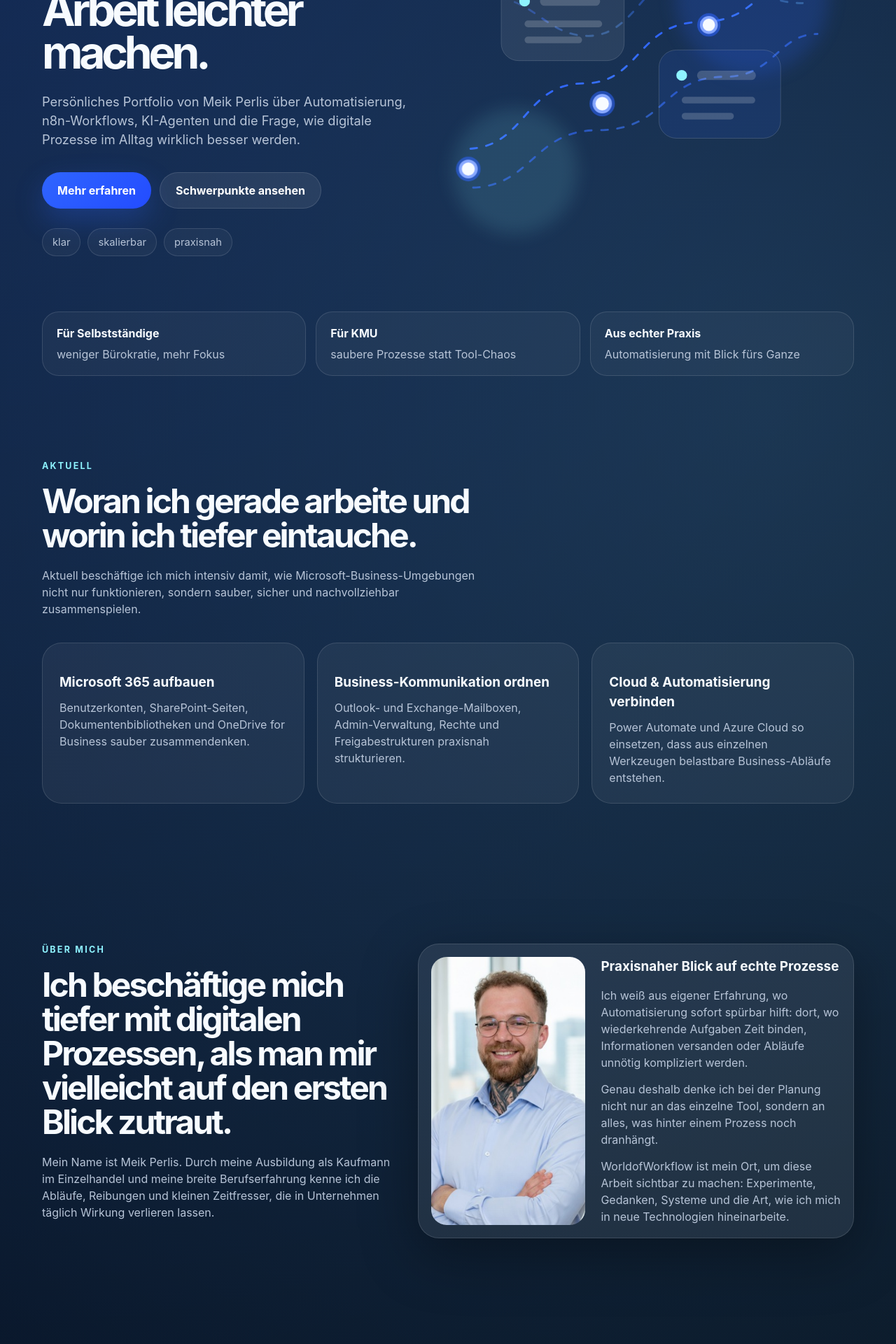
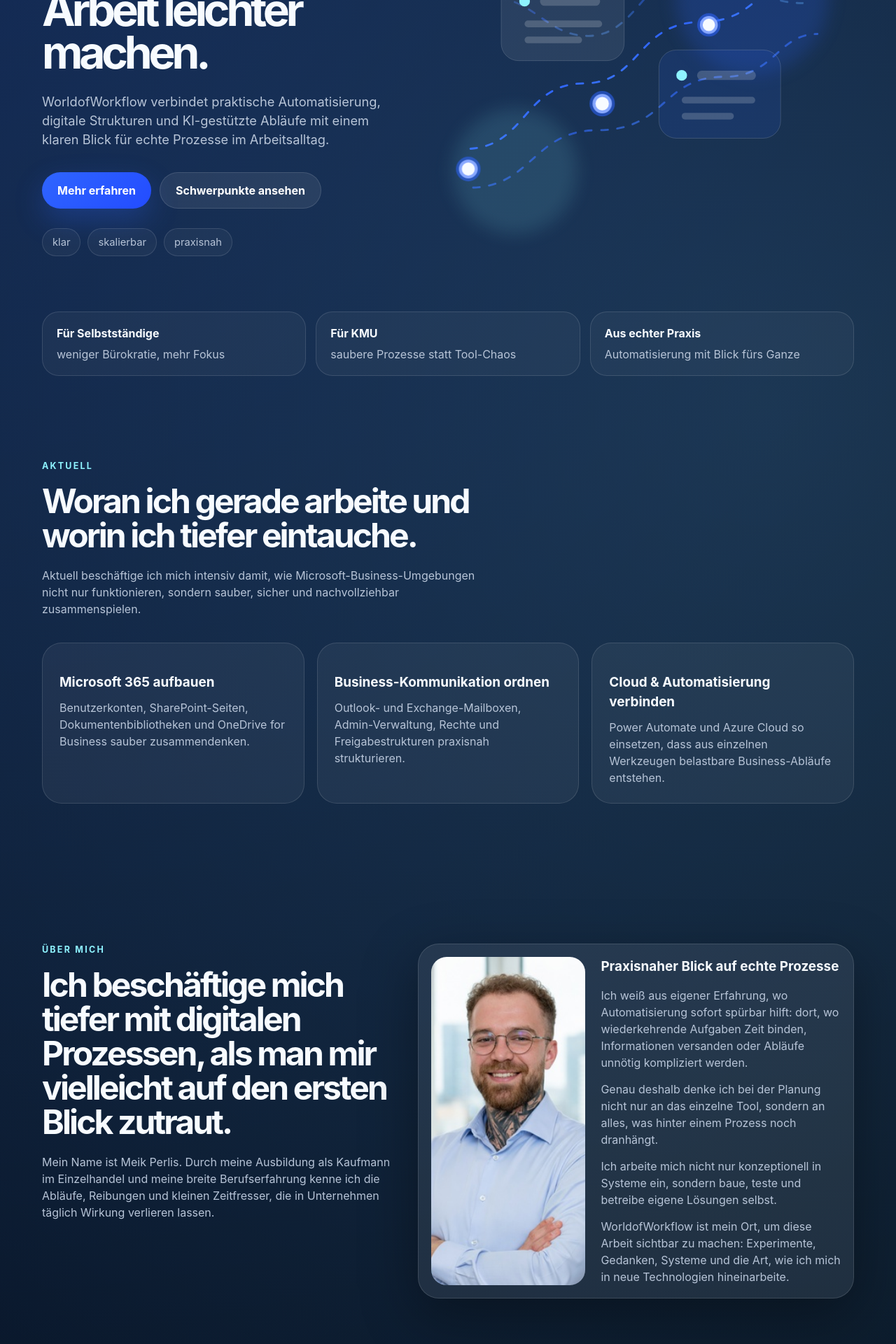
Before and after one commit to meikperlis/worldofworkflow-website, a Next.js app: page / in a window 1280 px wide. Shown: the part 300-2220 px from the top of the page at 70% size. Built offline with nearby package versions, Linux system fonts and the light colour scheme.

Commit message:
Tighten homepage messaging

```diff
--- a/app/page.tsx
+++ b/app/page.tsx
@@ -28,9 +28,8 @@ export default function Home() {
               <p className="eyebrow">KI • Automatisierung • Digitale Workflows</p>
               <h1>Workflows, die Arbeit leichter machen.</h1>
               <p className="hero__text">
-                Persönliches Portfolio von Meik Perlis über Automatisierung, n8n-Workflows,
-                KI-Agenten und die Frage, wie digitale Prozesse im Alltag wirklich besser
-                werden.
+                WorldofWorkflow verbindet praktische Automatisierung, digitale Strukturen und
+                KI-gestützte Abläufe mit einem klaren Blick für echte Prozesse im Arbeitsalltag.
               </p>
               <div className="hero__actions">
                 <a className="button" href="#about">
@@ -119,6 +118,10 @@ export default function Home() {
                   <p>
                     Genau deshalb denke ich bei der Planung nicht nur an das einzelne Tool,
                     sondern an alles, was hinter einem Prozess noch dranhängt.
+                  </p>
+                  <p>
+                    Ich arbeite mich nicht nur konzeptionell in Systeme ein, sondern baue, teste
+                    und betreibe eigene Lösungen selbst.
                   </p>
                   <p>
                     WorldofWorkflow ist mein Ort, um diese Arbeit sichtbar zu machen:
--- a/lib/site-data.ts
+++ b/lib/site-data.ts
@@ -45,20 +45,20 @@ export const benefits = [
 
 export const projects = [
   {
-    title: "Automatisierte Kundenanfragen",
-    text: "Eingehende Anfragen werden sortiert, vorqualifiziert und für die Bearbeitung vorbereitet.",
+    title: "Kundenanfragen vorsortieren",
+    text: "Eingehende Nachrichten werden erfasst, vorqualifiziert und für die passende Bearbeitung vorbereitet.",
   },
   {
-    title: "Interne Aufgabenverteilung",
-    text: "Wiederkehrende Aufgaben werden automatisch erstellt, priorisiert und den passenden Personen zugewiesen.",
+    title: "Freigaben weiterleiten",
+    text: "Dokumente, Zuständigkeiten und nächste Schritte werden automatisch an die richtigen Stellen übergeben.",
   },
   {
-    title: "Dokumenten- und Datenverarbeitung",
-    text: "Informationen aus Formularen, E-Mails oder Tabellen werden strukturiert weiterverarbeitet.",
+    title: "Formulare in Abläufe überführen",
+    text: "Eingaben aus Formularen landen strukturiert in Tabellen, Aufgabenlisten oder nachgelagerten Prozessen.",
   },
   {
-    title: "KI-gestützte Antwortprozesse",
-    text: "Zusammenfassungen, Standardantworten und Textvorlagen werden automatisch vorbereitet.",
+    title: "E-Mails vorbereiten",
+    text: "Inhalte werden zusammengefasst, eingeordnet und passende Antwortvorlagen automatisch vorbereitet.",
   },
 ];
 
```
